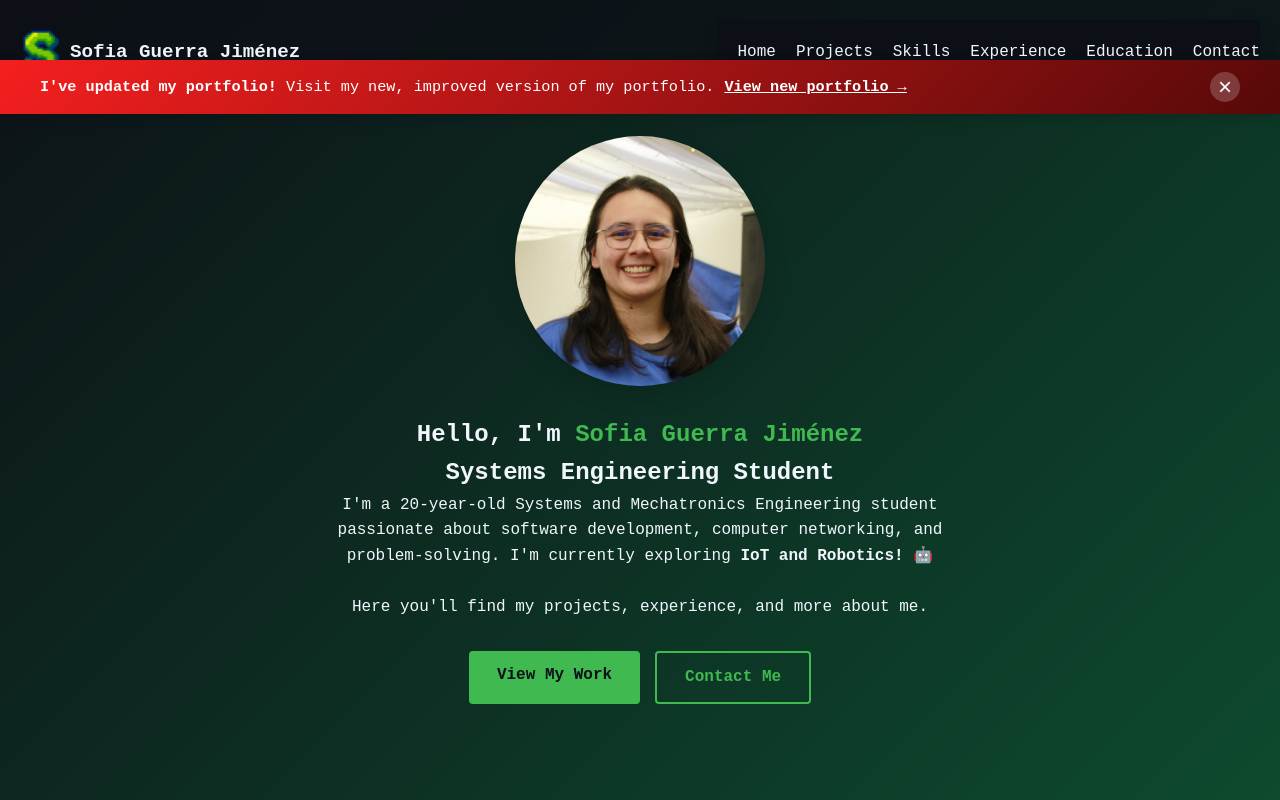
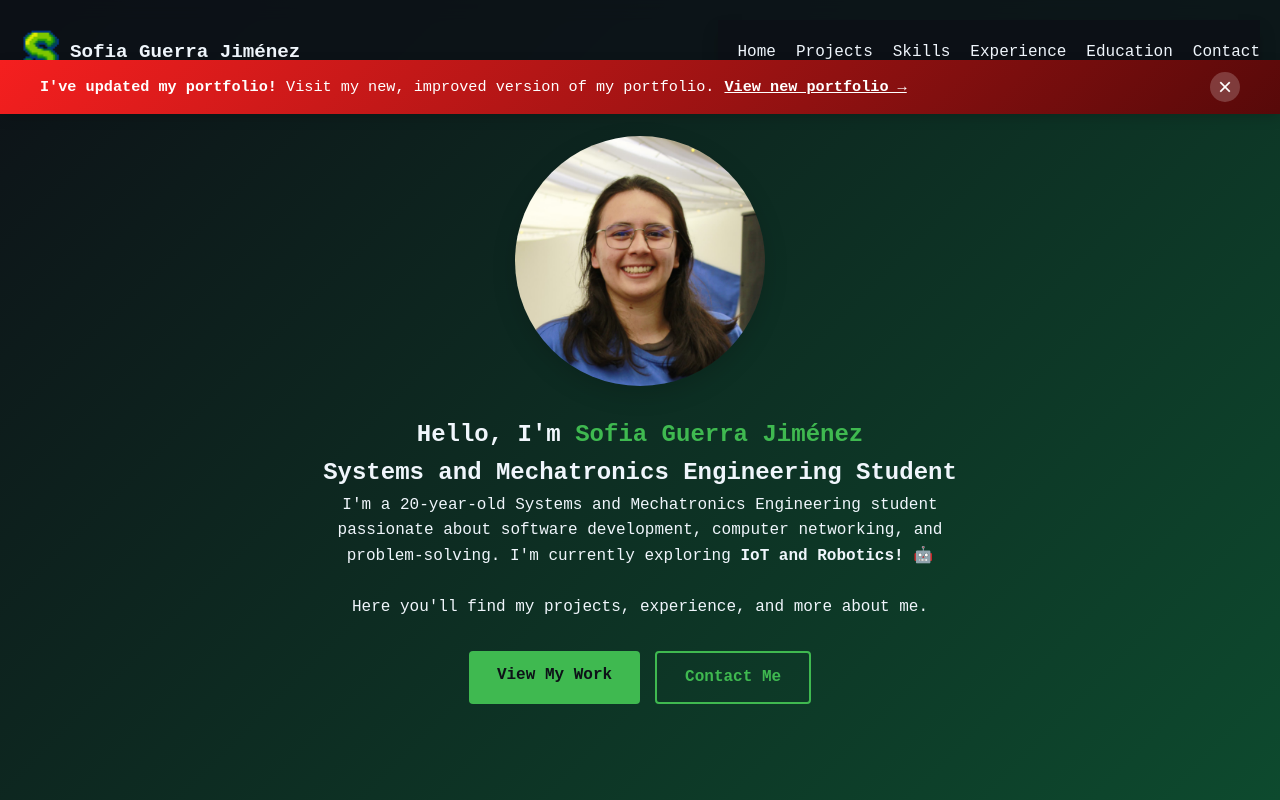
Before and after one commit to angysof16/portfolio-app, a React (Create React App) app: page / in a window 1280 px wide. Shown: the top 800 px of the page. Built offline with nearby package versions, Linux system fonts and the light colour scheme; a web font is replaced by a local one.

Commit message:
css changes

```diff
--- a/src/components/Home.js
+++ b/src/components/Home.js
@@ -29,7 +29,7 @@ function Home() {
         <h1>
           Hello, I'm <span className="highlight">Sofia Guerra Jiménez</span>
         </h1>
-        <h2>Systems Engineering Student</h2>
+        <h2>Systems and Mechatronics Engineering Student</h2>
         <p>
           I'm a 20-year-old Systems and Mechatronics Engineering student
           passionate about software development, computer networking, and
```
Also changed, not shown: 1 other file (tests, documents, lock files or other folders).
